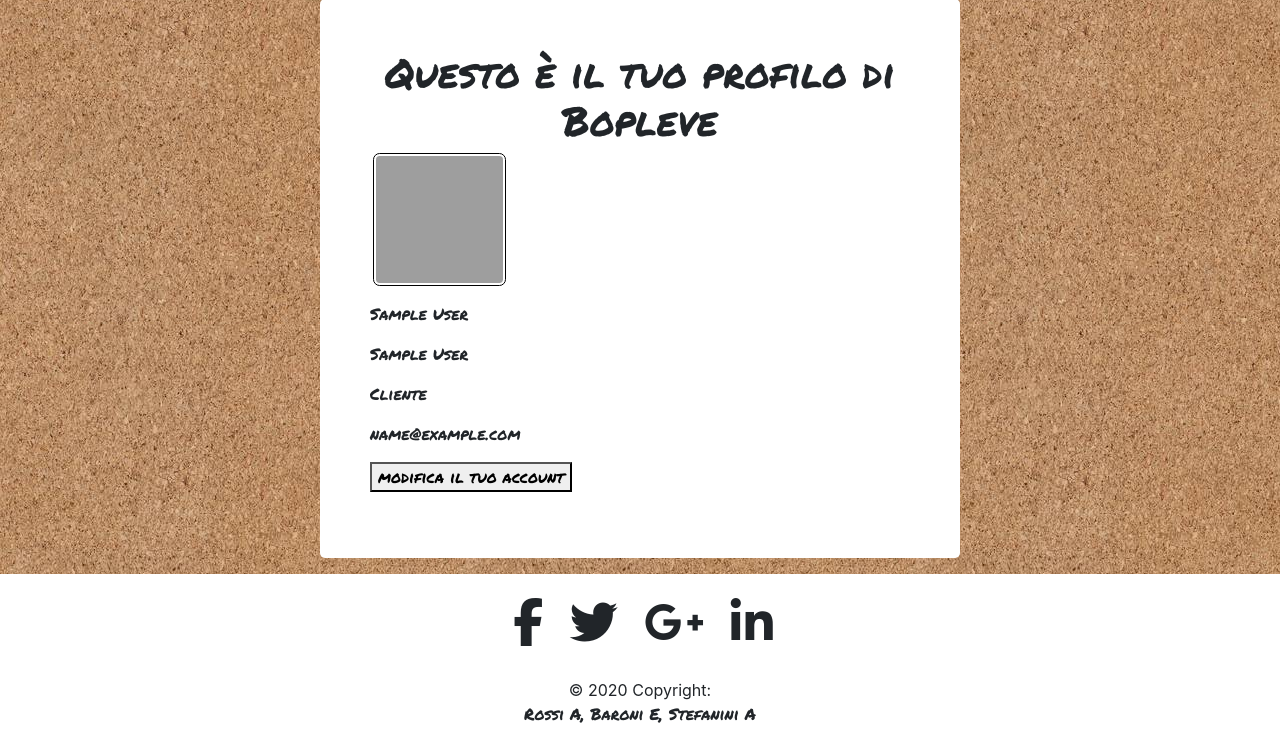
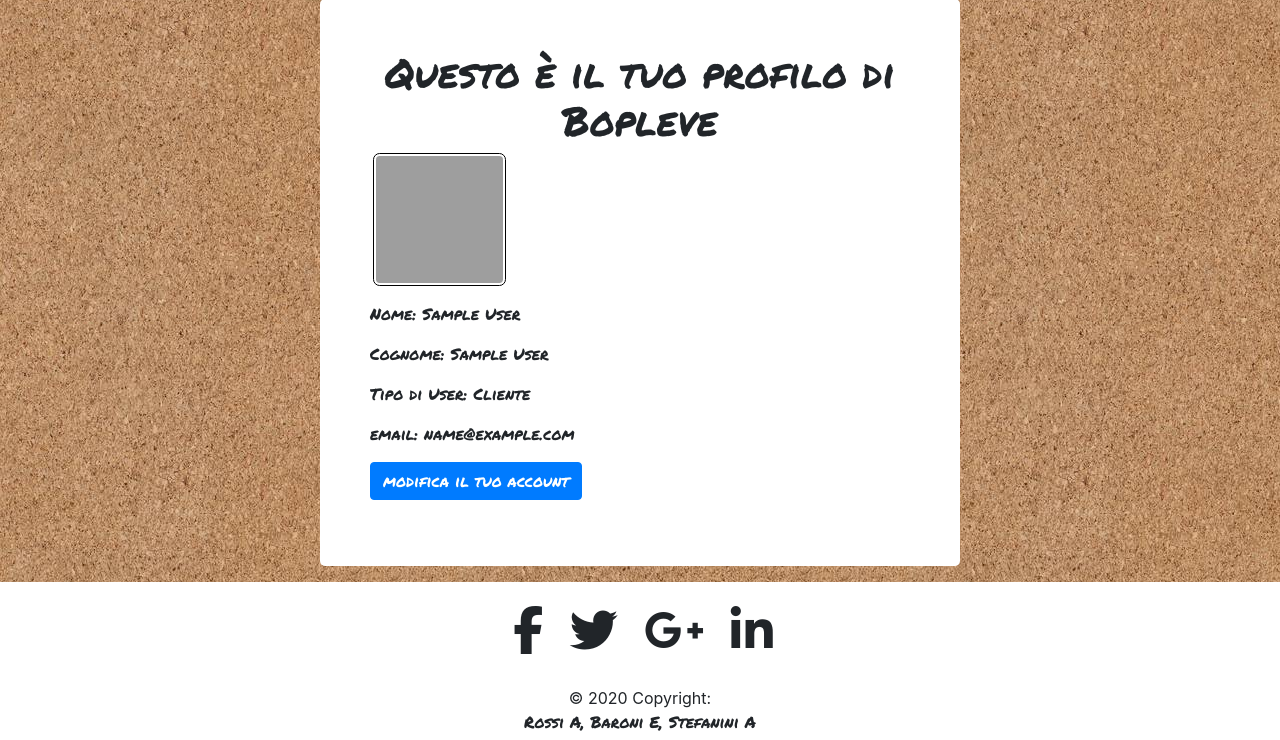
Before and after one commit to AndreaStefanini/Tecnologie-Web-Progetto, a PHP site: page /profilo.php in a window 1280 px wide. Shown: the part 126-866 px from the top of the page. Run offline with PHP 8.4, Linux system fonts and the light colour scheme; the visitor is signed in with stand-in values (Sample User, id 1); data that the repository does not hold is empty; some libraries are stand-ins or nearby versions; grey boxes are pictures that could not be loaded.

Commit message:
reupdate change profile form to keep it updated

```diff
--- a/database.php
+++ b/database.php
@@ -350,5 +350,6 @@ class database {
         $notif -> bind_param("i", $id);
         $notif -> execute();
     }
+
 }
 ?>
--- a/edit_profile.php
+++ b/edit_profile.php
@@ -10,8 +10,8 @@ if (isset($_POST["edit"])){
             unlink($FolderName);
         }
         $subfolder = "/Profilo/";
-        $resizeFileName = saveImage($_FILES["ProfileFoto"], $FolderName,$subfolder, 20, 20);
-        $db->edit_profile($_SESSION["ID"],$_POST["email"],$_POST["password"],$_POST["tipouser"],$resizeFileName);
+        $resizeFileName = saveImage($_FILES["ProfileFoto"], $FolderName,$subfolder);
+        $db->edit_profile($_SESSION["ID"],$_POST["email"],md5($_POST["password"]),$_POST["tipouser"],$resizeFileName);
         header("Location: index.php");
     }else{
         unset($_POST);
@@ -20,7 +20,7 @@ if (isset($_POST["edit"])){
     }
 
 }else{
-
+    $db->get_changeble_option($_SESSION["ID"]);
     $page="edit_profile-form.php";
     require("Bopleve.php");
 }
--- a/profilo-form.php
+++ b/profilo-form.php
@@ -1,32 +1,30 @@
 <form class="form col-sm-12 col-lg-6">
-<?php $tipo= "Promotore"; ?>
-
   <h1>Questo è il tuo profilo di Bopleve</h2>
   <div class="form-group">
       <img class="profile dropdown-toggle" src="<?php echo $_SESSION["ProfileImage"];?>" data-toggle="dropdown" style="margin-left:2pt;" alt="">
   </div>
   <div class="form-group">
-      <p><?php echo $_SESSION["nome"]; ?></p>
+      <p>Nome: <?php echo $_SESSION["nome"]; ?></p>
   </div>
   <div class="form-group">
-      <p><?php echo $_SESSION["cognome"]; ?></p>
+      <p>Cognome: <?php echo $_SESSION["cognome"]; ?></p>
   </div>
   <div class="form-group">
-      <p><?php echo $_SESSION["User"]; ?></p>
+      <p>Tipo di User: <?php echo $_SESSION["User"]; ?></p>
   </div>
   <div class="form-group">
-      <p><?php echo $_SESSION["email"]; ?></p>
+      <p>email: <?php echo $_SESSION["email"]; ?></p>
   </div>
-  <?php if($_SESSION["User"] == $tipo){?>
+  <?php if($_SESSION["User"] == "Promotore"){?>
     <div class="form-group">
-      <button type="button" onclick="window.location.href='upload_article.php'">crea i tuoi eventi</button>
+      <button type="button" onclick="window.location.href='upload_article.php'" class="btn btn-primary">crea i tuoi eventi</button>
     </div>
     <div class="form-group">
-      <button type="button" onclick="window.location.href='modify_article.php'">modifica i tuoi eventi</button>
+      <button type="button" onclick="window.location.href='modify_article.php'" class="btn btn-primary">modifica i tuoi eventi</button>
     </div>
   <?php } ?>
     <div class="form-group">
-      <button type="button" onclick="window.location.href='edit_profile.php'">modifica il tuo account</button>
+      <button type="button" onclick="window.location.href='edit_profile.php'" class="btn btn-primary">modifica il tuo account</button>
     </div>
 
 
```
